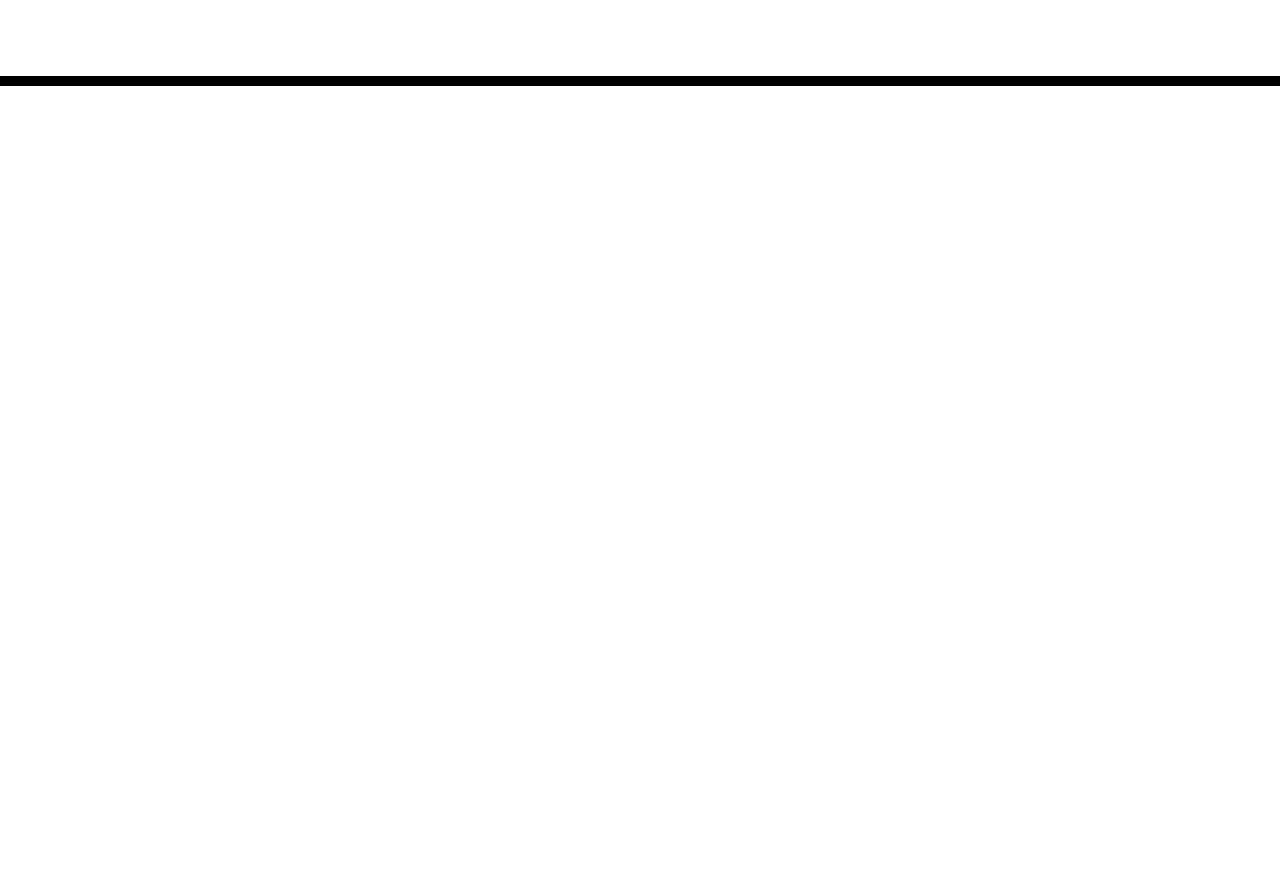
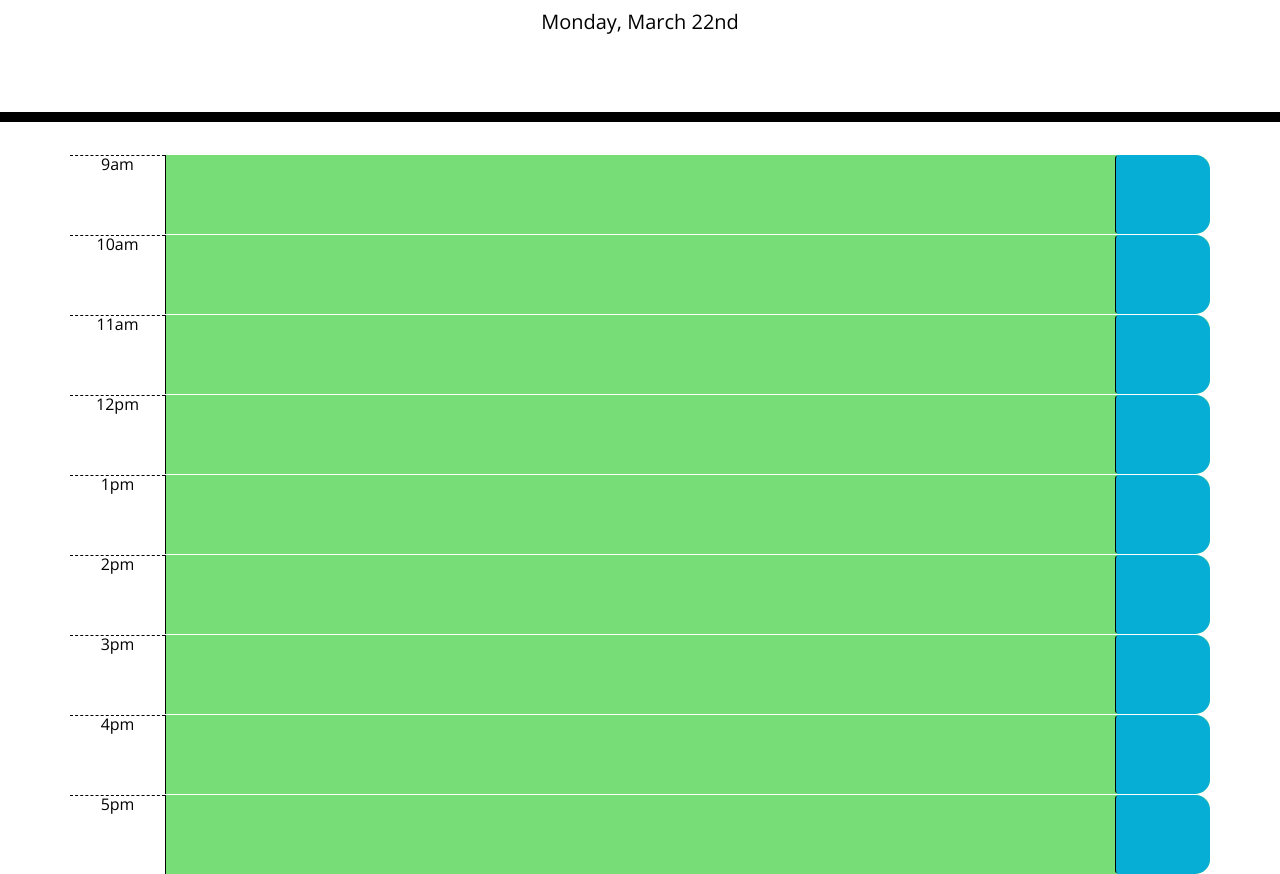
Before and after one commit to courtlb/work-day-scheduler, a plain HTML site: page index.html in a window 1280 px wide. Shown: the part 182-1056 px from the top of the page. Before the commit the page ends 800 px from the top, so only its background shows below. Drawn offline with nearby package versions, Linux system fonts and the light colour scheme; files that its build step writes are made by us from their sources; a web font is replaced by a local one.

Commit message:
jumbotron date, time block rows, and color coding

```diff
--- a/assets/js/script.js
+++ b/assets/js/script.js
@@ -0,0 +1,26 @@
+var jumboDate = moment().format('dddd, MMMM Do');
+var dateEl = $("<p>")
+    .addClass("lead")
+    .text(jumboDate);
+$(".jumbotron").append(dateEl);
+
+var auditTime = function() {
+    $(".time-block").each(function() {
+        var timeBlock = parseInt($(this).attr("id").split("hour")[1]);
+        if (timeBlock < moment().hour()) {
+            $(this).addClass("past");
+            $(this).removeClass("present");
+            $(this).removeClass("future");
+        } else if (timeBlock === moment().hour()) {
+            $(this).removeClass("past");
+            $(this).addClass("present");
+            $(this).removeClass("future");
+        } else {
+            $(this).removeClass("past");
+            $(this).removeClass("present");
+            $(this).addClass("future");
+        }
+    })
+};
+
+auditTime();
--- a/index.html
+++ b/index.html
@@ -4,21 +4,11 @@
     <meta charset="UTF-8" />
     <meta name="viewport" content="width=device-width, initial-scale=1.0" />
     <meta http-equiv="X-UA-Compatible" content="ie=edge" />
-    <link
-      rel="stylesheet"
-      href="https://stackpath.bootstrapcdn.com/bootstrap/4.3.1/css/bootstrap.min.css"
-    />
-    <link
-      rel="stylesheet"
-      href="https://use.fontawesome.com/releases/v5.8.1/css/all.css"
-      integrity="sha384-50oBUHEmvpQ+1lW4y57PTFmhCaXp0ML5d60M1M7uH2+nqUivzIebhndOJK28anvf"
-      crossorigin="anonymous"
-    />
-    <link
-      href="https://fonts.googleapis.com/css?family=Open+Sans&display=swap"
-      rel="stylesheet"
-    />
-    <link rel="stylesheet" href="style.css" />
+    <link rel="stylesheet" href="https://stackpath.bootstrapcdn.com/bootstrap/4.3.1/css/bootstrap.min.css"/>
+    <link rel="stylesheet" href="https://use.fontawesome.com/releases/v5.8.1/css/all.css" integrity="sha384-50oBUHEmvpQ+1lW4y57PTFmhCaXp0ML5d60M1M7uH2+nqUivzIebhndOJK28anvf" crossorigin="anonymous"/>
+    <link href="https://fonts.googleapis.com/css?family=Open+Sans&display=swap" rel="stylesheet"/>
+    <link rel="stylesheet" href="https://cdnjs.cloudflare.com/ajax/libs/open-iconic/1.1.1/font/css/open-iconic-bootstrap.min.css" />
+    <link rel="stylesheet" href="assets/css/style.css" />
     <title>Work Day Scheduler</title>
   </head>
 
@@ -29,10 +19,55 @@
       <p id="currentDay" class="lead"></p>
     </header>
     <div class="container">
-      <!-- Timeblocks go here -->
+      <div class="row time-block" id="hour9">
+        <div class="col-sm-1 hour">9am</div>
+        <textarea class="col-sm-10 description"></textarea>
+        <button type="button" class="col-sm-1 btn saveBtn"><span class="oi oi-circle-check"></span></button>
+      </div>
+      <div class="row time-block" id="hour10">
+        <div class="col-sm-1 hour">10am</div>
+        <textarea class="col-sm-10 description"></textarea>
+        <button type="button" class="col-sm-1 btn saveBtn"><span class="oi oi-circle-check"></span></button>
+      </div>
+      <div class="row time-block" id="hour11">
+        <div class="col-sm-1 hour">11am</div>
+        <textarea class="col-sm-10 description"></textarea>
+        <button type="button" class="col-sm-1 btn saveBtn"><span class="oi oi-circle-check"></span></button>
+      </div>
+      <div class="row time-block" id="hour12">
+        <div class="col-sm-1 hour">12pm</div>
+        <textarea class="col-sm-10 description"></textarea>
+        <button type="button" class="col-sm-1 btn saveBtn"><span class="oi oi-circle-check"></span></button>
+      </div>
+      <div class="row time-block" id="hour13">
+        <div class="col-sm-1 hour">1pm</div>
+        <textarea class="col-sm-10 description"></textarea>
+        <button type="button" class="col-sm-1 btn saveBtn"><span class="oi oi-circle-check"></span></button>
+      </div>
+      <div class="row time-block" id="hour14">
+        <div class="col-sm-1 hour">2pm</div>
+        <textarea class="col-sm-10 description"></textarea>
+        <button type="button" class="col-sm-1 btn saveBtn"><span class="oi oi-circle-check"></span></button>
+      </div>
+      <div class="row time-block" id="hour15">
+        <div class="col-sm-1 hour">3pm</div>
+        <textarea class="col-sm-10 description"></textarea>
+        <button type="button" class="col-sm-1 btn saveBtn"><span class="oi oi-circle-check"></span></button>
+      </div>
+      <div class="row time-block" id="hour16">
+        <div class="col-sm-1 hour">4pm</div>
+        <textarea class="col-sm-10 description"></textarea>
+        <button type="button" class="col-sm-1 btn saveBtn"><span class="oi oi-circle-check"></span></button>
+      </div>
+      <div class="row time-block" id="hour17">
+        <div class="col-sm-1 hour">5pm</div>
+        <textarea class="col-sm-10 description"></textarea>
+        <button type="button" class="col-sm-1 btn saveBtn"><span class="oi oi-circle-check"></span></button>
+      </div>
     </div>
 
     <script src="https://code.jquery.com/jquery-3.4.1.min.js"></script>
     <script src="https://cdnjs.cloudflare.com/ajax/libs/moment.js/2.24.0/moment.min.js"></script>
+    <script src="assets/js/script.js"></script>
   </body>
 </html>
```
